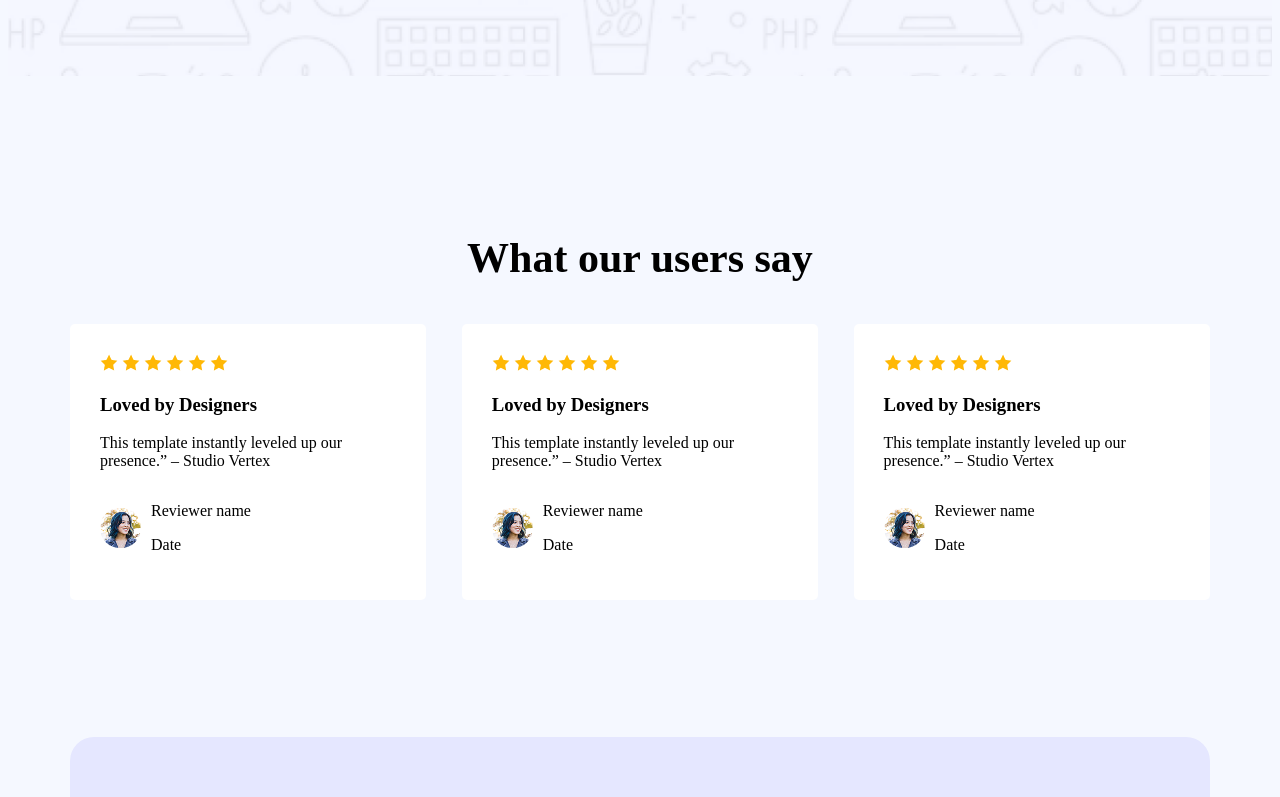
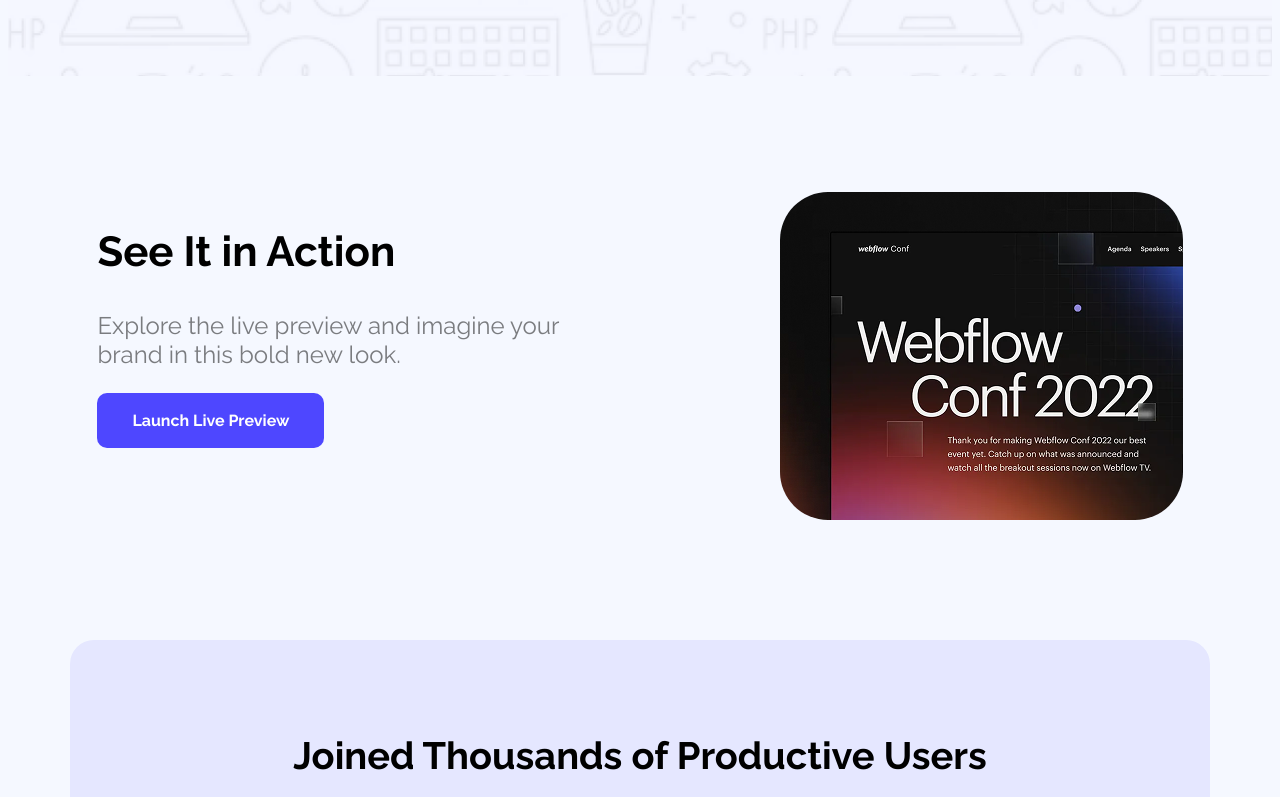
Before and after one commit to kabboCSE/Landing-page-site, a plain HTML site: page index.html in a window 1280 px wide. Shown: the part 632-1429 px from the top of the page. Drawn offline with Linux system fonts and the light colour scheme.

Commit message:
Complete Project

```diff
--- a/index.html
+++ b/index.html
@@ -46,102 +46,22 @@
     </header>
     <main>
 
-        <section class="user">
-            <section class="user-container">
-                <h1>What our users say</h1>
-                <div class="user-column">
+        <!-- Action Part -->
+        <section class="action raleway">
+            <div class="section-container">
+                <div class="left-action">
+                    <h2 style="font-size: 42px; font-weight: bold;" class="raleway">See It in Action</h1>
+                        <p style="font-size: 24px; color: rgba(0, 0, 0, 0.5);" class="raleway">Explore the live preview
+                            and imagine
+                            your <br> brand
+                            in this bold new look.</p>
 
-                    <div class="user-column-container">
-                        <div class="icon">
-                            <img src="Assets/icon-star.png" alt="">
-                            <img src="Assets/icon-star.png" alt="">
-                            <img src="Assets/icon-star.png" alt="">
-                            <img src="Assets/icon-star.png" alt="">
-                            <img src="Assets/icon-star.png" alt="">
-                            <img src="Assets/icon-star.png" alt="">
-                        </div>
-                        <div class="designer-heading">
-                            <h3>Loved by Designers</h3>
-                        </div>
-                        <div class="designer-text">
-                            <p>
-                                This template instantly leveled up our<br> presence.” – Studio Vertex
-                            </p>
-                        </div>
-                        <div class="avatar">
-                            <img src="Assets/avatar.png" alt="">
-                            <div class="avatar-info">
-                                <p>Reviewer name</p>
-                                <p>Date</p>
-                            </div>
-                        </div>
-
-                    </div>
-                    <div class="user-column-container">
-                        <div class="icon">
-                            <img src="Assets/icon-star.png" alt="">
-                            <img src="Assets/icon-star.png" alt="">
-                            <img src="Assets/icon-star.png" alt="">
-                            <img src="Assets/icon-star.png" alt="">
-                            <img src="Assets/icon-star.png" alt="">
-                            <img src="Assets/icon-star.png" alt="">
-                        </div>
-                        <div class="designer-heading">
-                            <h3>Loved by Designers</h3>
-                        </div>
-                        <div class="designer-text">
-                            <p>
-                                This template instantly leveled up our<br> presence.” – Studio Vertex
-                            </p>
-                        </div>
-                        <div class="avatar">
-                            <img src="Assets/avatar.png" alt="">
-                            <div class="avatar-info">
-                                <p>Reviewer name</p>
-                                <p>Date</p>
-                            </div>
-                        </div>
-
-                    </div>
-                    <div class="user-column-container">
-                        <div class="icon">
-                            <img src="Assets/icon-star.png" alt="">
-                            <img src="Assets/icon-star.png" alt="">
-                            <img src="Assets/icon-star.png" alt="">
-                            <img src="Assets/icon-star.png" alt="">
-                            <img src="Assets/icon-star.png" alt="">
-                            <img src="Assets/icon-star.png" alt="">
-                        </div>
-                        <div class="designer-heading">
-                            <h3>Loved by Designers</h3>
-                        </div>
-                        <div class="designer-text">
-                            <p>
-                                This template instantly leveled up our<br> presence.” – Studio Vertex
-                            </p>
-                        </div>
-                        <div class="avatar">
-                            <img src="Assets/avatar.png" alt="">
-                            <div class="avatar-info">
-                                <p>Reviewer name</p>
-                                <p>Date</p>
-                            </div>
-                        </div>
-
-                    </div>
-
-
-
-
-
-
-
-
-
+                        <a href=""><button class="primary-button btn raleway">Launch Live Preview</button></a>
                 </div>
-
-
-            </section>
+                <div class="right-action">
+                    <img src="Assets/wc-mini.png" alt="">
+                </div>
+            </div>
         </section>
 
         <section class="productive">
```
